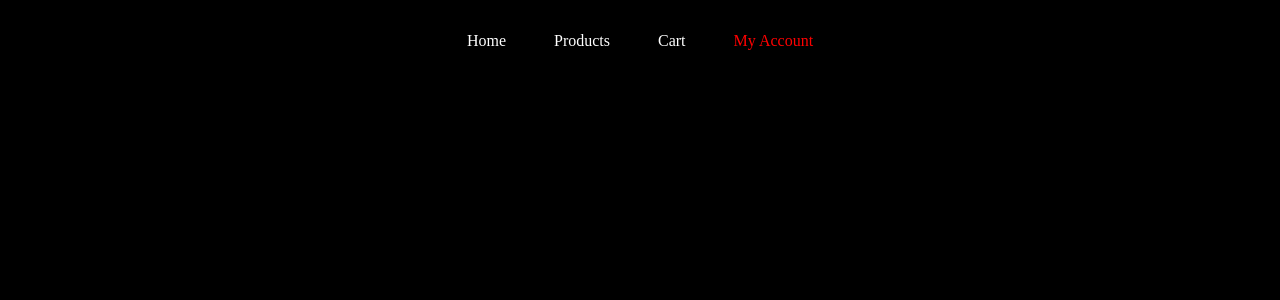
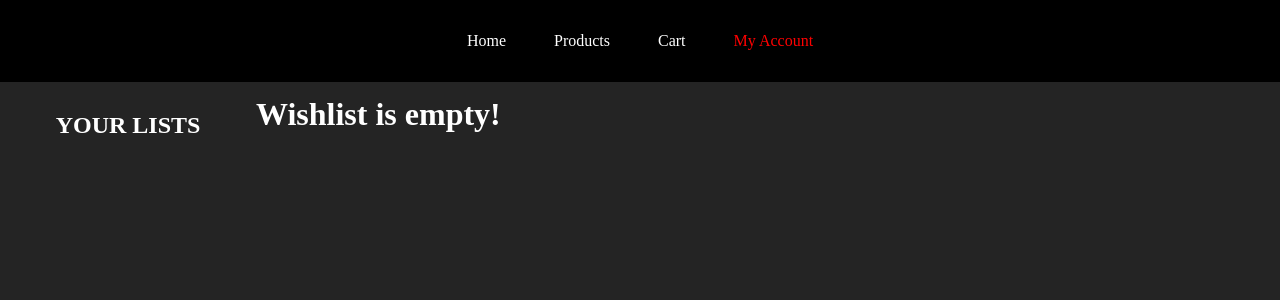
Before and after one commit to RohanGorla/E-Commerce-Template, a React (Vite) app in the folder client/: page /account/wishlist in a window 1280 px wide. Shown: the top 300 px of the page. Built offline with nearby package versions, Linux system fonts and the light colour scheme.

Commit message:
add container to show wishlists and update wishlist page styling

```diff
--- a/client/src/components/Wishlist.jsx
+++ b/client/src/components/Wishlist.jsx
@@ -4,7 +4,20 @@ import axios from "axios";
 
 function Wishlist() {
   const [wishlist, setWishlist] = useState([]);
+  const [wishlists, setWishlists] = useState([]);
+  const [selectedWishlist, setSelectedWistlist] = useState("");
+  const [addListShow, setAddListShow] = useState(false);
   const mailId = localStorage.getItem("mailId");
+
+  async function getWishlists() {
+    if (mailId) {
+      const response = await axios.post("http://localhost:3000/getwishlists", {
+        mailId: mailId,
+      });
+      console.log(response.data);
+      setWishlists(response.data);
+    }
+  }
 
   async function getFromWish() {
     if (mailId) {
@@ -37,13 +50,54 @@ function Wishlist() {
   }
 
   useEffect(() => {
+    getWishlists();
+  }, []);
+
+  useEffect(() => {
     getFromWish();
   }, []);
 
   return (
-    <>
+    <div className="Wishlist_Container">
+      <div
+        className={addListShow ? "Addlist_Window--Active" : "Addlist_Window"}
+      ></div>
+      <div className="Wishlist_Selector">
+        {/* <select
+          onChange={(e) => {
+            setSelectedWistlist(e.target.value);
+          }}
+          // value={}
+        >
+          <option hidden>Select wishlist</option>
+          {wishlists.map((list) => {
+            return <option key={list.id}>{list.wishlistname}</option>;
+          })}
+        </select> */}
+        <div className="Wishlist_Heading Wishlist_Heading--Lists">
+          <h2 className="Wishlists_Selector_Heading">YOUR LISTS</h2>
+        </div>
+        {wishlists.map((list, index) => {
+          return (
+            <div className="Wishlist_Selector--List" key={index}>
+              <p className="Wishlist_Name">{list.wishlistname}</p>
+            </div>
+          );
+        })}
+      </div>
       {wishlist.length ? (
         <div className="Wishlist_Main">
+          <div className="Wishlist_Heading Wishlist_Heading--Items">
+            <h2 className="Selected_Listname">LIST NAME</h2>
+            <p
+              className="Create_Wishlist"
+              onClick={() => {
+                setAddListShow(true);
+              }}
+            >
+              Create list
+            </p>
+          </div>
           {wishlist.map((item, index) => {
             return (
               <div key={index} className="Wish_Item_Box">
@@ -119,7 +173,7 @@ function Wishlist() {
           <h1 style={{ textAlign: "center" }}>Wishlist is empty!</h1>
         </div>
       )}
-    </>
+    </div>
   );
 }
 
--- a/client/src/styles/Wishlist.css
+++ b/client/src/styles/Wishlist.css
@@ -1,10 +1,87 @@
+.Wishlist_Container {
+    /* width: 80vw; */
+    max-width: 1300px;
+    height: 100vh;
+    margin: 0 auto;
+    padding-top: 6em;
+    display: flex;
+    background-color: #242424;
+}
+
+.Addlist_Window--Active {
+    position: absolute;
+    top: 0;
+    left: 0;
+    z-index: 1;
+    width: 100vw;
+    height: 100vh;
+    background-color: #242424;
+    opacity: .6;
+}
+
+.Addlist_Window {
+    display: none;
+}
+
+.Wishlist_Selector {
+    width: 20%;
+    max-height: 100vh;
+    overflow-y: scroll;
+    padding: 1em .5em 0 .5em;
+    /* background-color: #242424; */
+    /* background-color: rgb(24, 23, 23); */
+    /* background-color: black; */
+}
+
+.Wishlist_Selector::-webkit-scrollbar {
+    width: 0px;
+}
+
+.Wishlist_Heading {
+    display: flex;
+    align-items: center;
+}
+
+.Wishlists_Selector_Heading {
+    width: 100%;
+    text-align: center;
+    /* margin-bottom: 1.5em; */
+}
+
+.Wishlist_Selector--List {
+    display: flex;
+    justify-content: center;
+    align-items: center;
+    margin: 1em 0;
+    padding: 1.3em 0;
+    border-radius: 7px;
+    /* background-color: #242424; */
+    background-color: rgb(24, 23, 23);
+}
+
+.Wishlist_Name {
+    font-size: 20px;
+}
+
 .Wishlist_Main {
-    width: 1300px;
-    margin: 0 auto;
+    width: 80%;
+    max-width: 1100px;
+    padding: 1em 1.7em 0em 1.7em;
+    max-height: 100vh;
+    overflow-y: scroll;
+}
+
+.Wishlist_Main::-webkit-scrollbar {
+    width: 0px;
+}
+
+.Wishlist_Heading--Items {
+    justify-content: space-between;
+    padding-right: 4em;
 }
 
 .Wish_Item_Box {
-    max-width: 1100px;
+
     margin:  1em auto;
     background-color: rgb(24, 23, 23);
     padding: 1em 2em;
@@ -21,6 +98,6 @@
     gap: 2em;
 }
 
-.Wish_Item_Image {
-    /* margin-right: 1em; */
-}
+/* .Wish_Item_Image {
+    margin-right: 1em;
+} */
```
